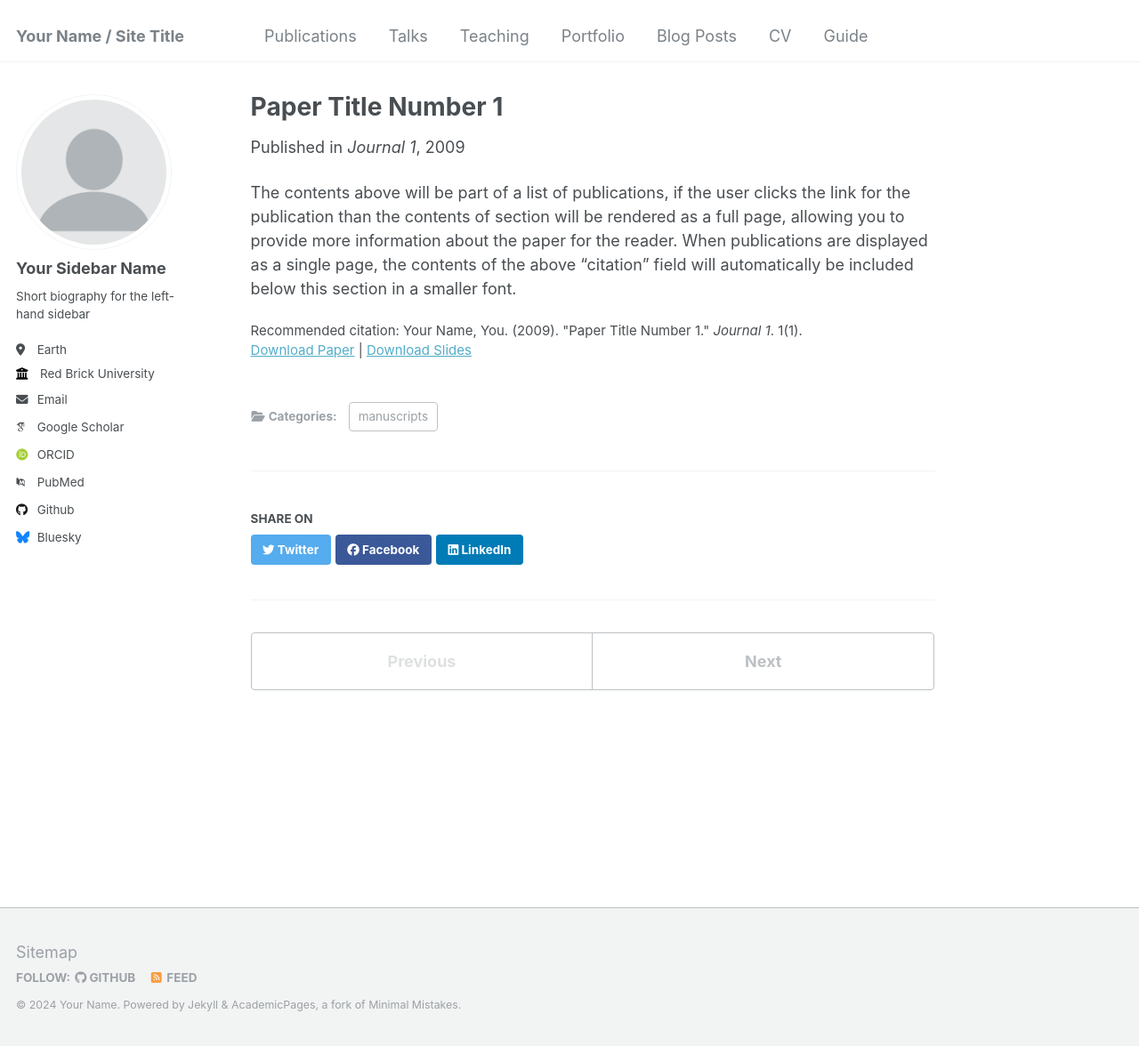
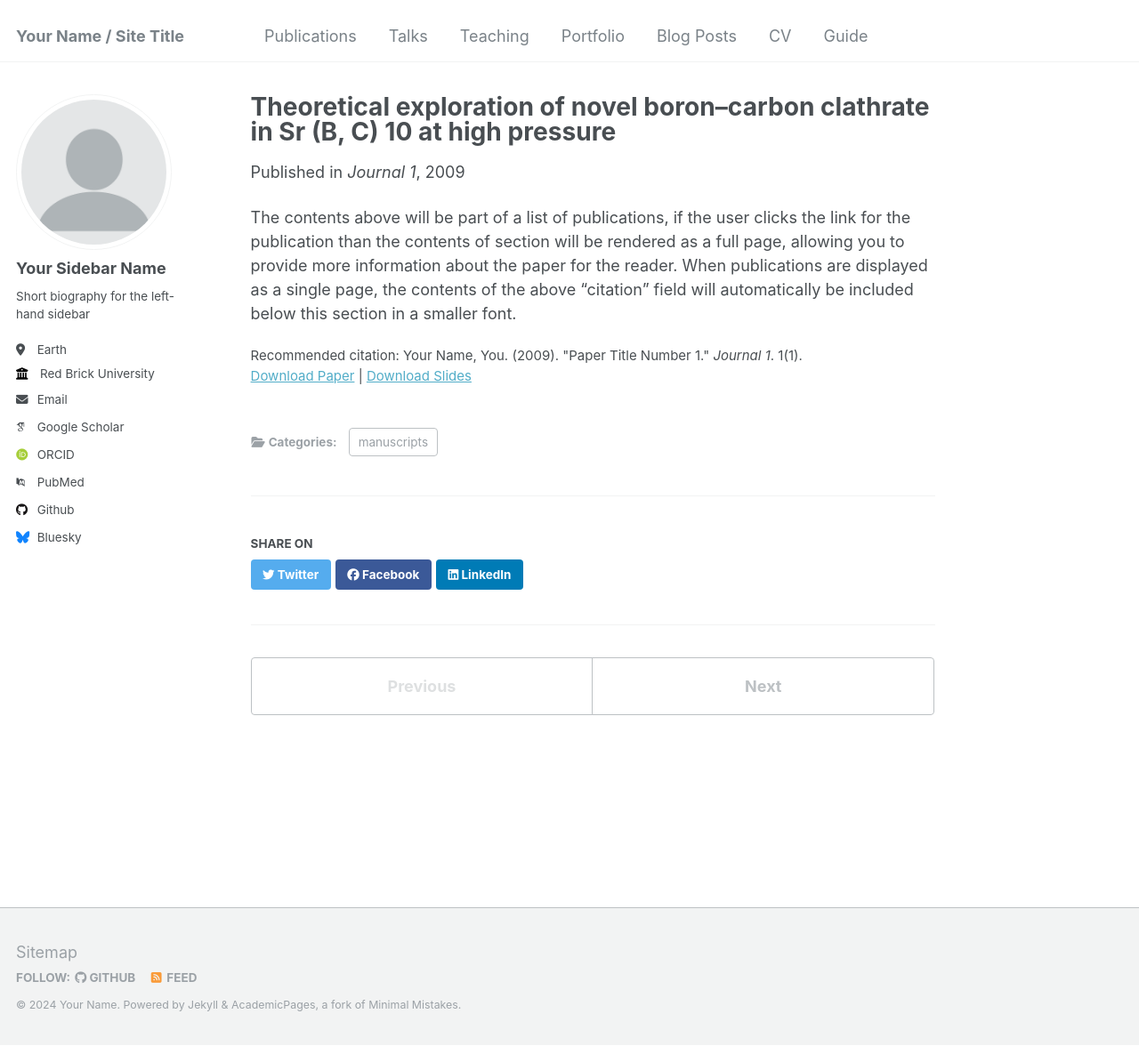
Before and after one commit to nictacui/nictacui.github.io, a Jekyll site: the page built from _publications/2009-10-01-paper-title-number-1.md, in a window 1280 px wide and 1176 px high. Shown: the whole window at 89% size. Built offline with Jekyll 4.4.1, drawn with Linux system fonts in a browser that asks for light colours; some web fonts are replaced.

Commit message:
Update 2009-10-01-paper-title-number-1.md

```diff
--- a/_publications/2009-10-01-paper-title-number-1.md
+++ b/_publications/2009-10-01-paper-title-number-1.md
@@ -1,5 +1,5 @@
 ---
-title: "Paper Title Number 1"
+title: "Theoretical exploration of novel boron–carbon clathrate in Sr (B, C) 10 at high pressure"
 collection: publications
 category: manuscripts
 permalink: /publication/2009-10-01-paper-title-number-1
```
